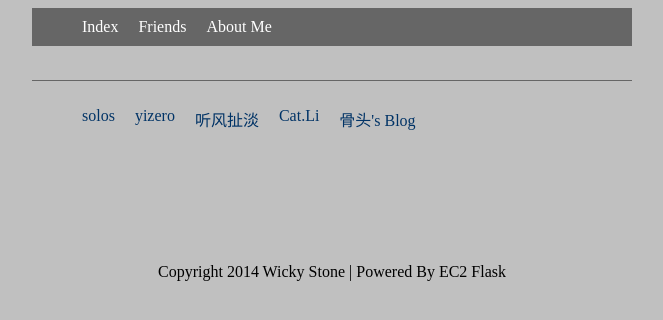
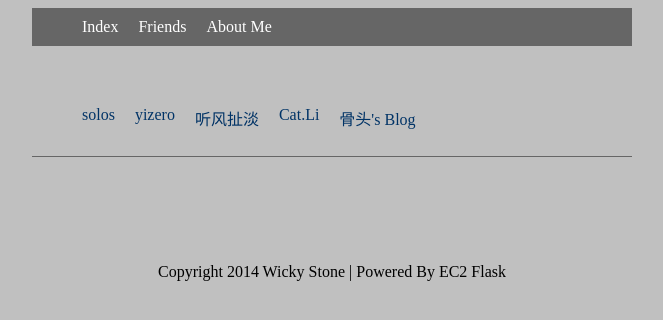
Before and after one commit to wickydong/sihaiziblog, a Flask app: page /links in a window 1280 px wide. Shown: the top 320 px of the page, without its empty margins (308-971 px from the left). Run offline with Flask 2, Linux system fonts and the light colour scheme; some libraries are stand-ins or nearby versions.

Commit message:
xianshang

```diff
--- a/static/index.css
+++ b/static/index.css
@@ -28,8 +28,8 @@ a {
 .contentdiv {
 		margin:auto;
 		width:600px;
-		border-top:solid 1px #666666;
-		#border-bottom:solid 1px #666666;
+		#border-top:solid 1px #666666;
+		border-bottom:solid 1px #666666;
 			}
 .titlediv{
 		margin:auto;
```
